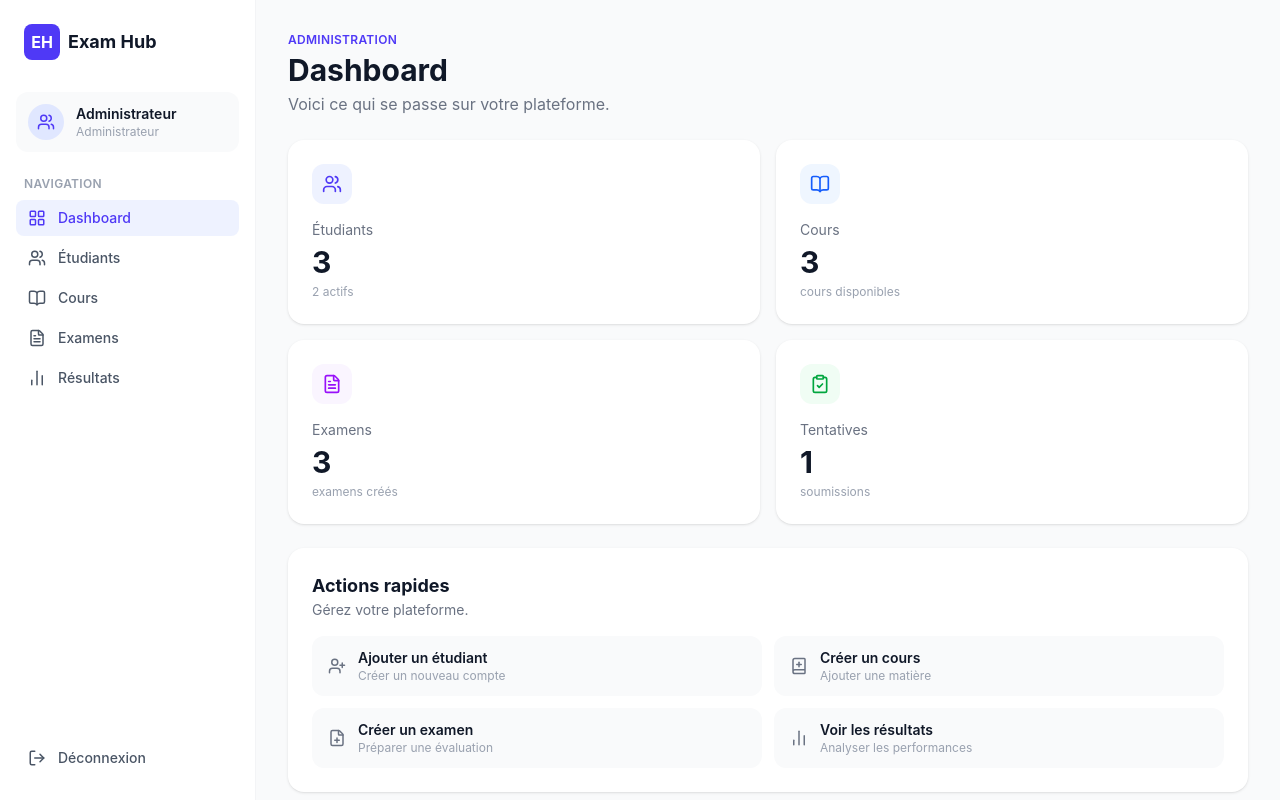
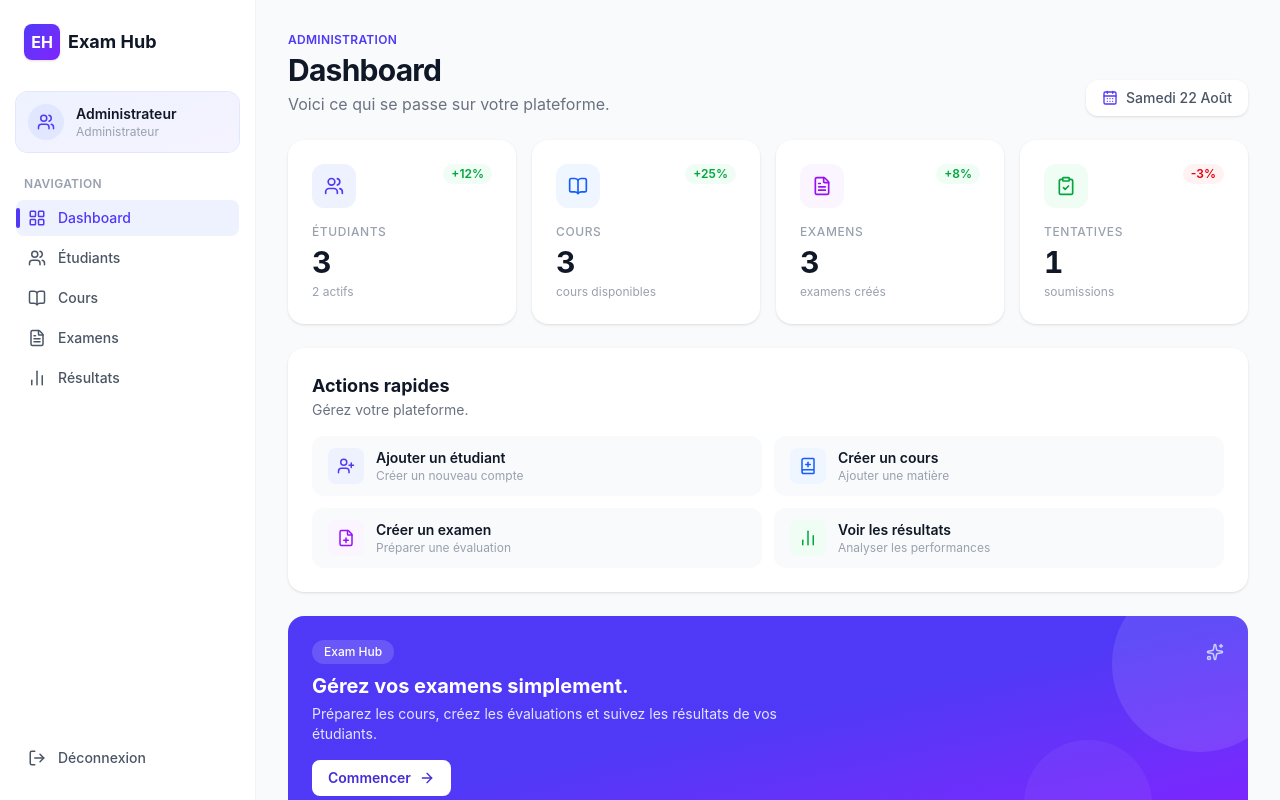
Before and after one commit to Anonymat-HS/Exam-Hub-frontend, a React (Vite) app: page /admin in a window 1280 px wide. Built offline with nearby package versions, Linux system fonts and the light colour scheme; no server answers.

Commit message:
feat(admin): polish dashboard visuals and sidebar styling

```diff
--- a/src/components/common/StatCard.jsx
+++ b/src/components/common/StatCard.jsx
@@ -1,9 +1,18 @@
-export function StatCard({ icon: Icon, iconBg, iconColor, label, value, sublabel }) {
+export function StatCard({ icon: Icon, iconBg, iconColor, label, value, sublabel, trend }) {
   return (
-    <div className="rounded-2xl bg-white p-6 shadow-sm">
-      <div className={`mb-4 flex h-10 w-10 items-center justify-center rounded-xl ${iconBg} ${iconColor}`}><Icon size={20} /></div>
-      <p className="text-sm text-gray-500">{label}</p>
-      <p className="mt-1 text-3xl font-bold text-gray-900">{value}</p>
+    <div className="rounded-2xl bg-white p-6 shadow-sm transition-all duration-200 hover:-translate-y-1 hover:shadow-md">
+      <div className="flex items-start justify-between">
+        <div className={`mb-4 flex h-11 w-11 items-center justify-center rounded-xl ${iconBg} ${iconColor}`}>
+          <Icon size={20} />
+        </div>
+        {trend && (
+          <span className={`rounded-full px-2 py-0.5 text-xs font-semibold ${trend.direction === 'up' ? 'bg-green-50 text-green-600' : 'bg-red-50 text-red-600'}`}>
+            {trend.value}
+          </span>
+        )}
+      </div>
+      <p className="text-xs font-medium uppercase tracking-wider text-gray-400">{label}</p>
+      <p className="mt-1 text-3xl font-bold tabular-nums tracking-tight text-gray-900">{value}</p>
       <p className="mt-1 text-xs text-gray-400">{sublabel}</p>
     </div>
   );
--- a/src/layouts/AdminLayout.jsx
+++ b/src/layouts/AdminLayout.jsx
@@ -17,10 +17,10 @@ export function AdminLayout() {
       <aside className="flex w-64 flex-col justify-between border-r border-gray-100 bg-white px-4 py-6">
         <div>
           <div className="mb-8 flex items-center gap-2 px-2">
-            <div className="flex h-9 w-9 items-center justify-center rounded-lg bg-indigo-600 font-bold text-white">EH</div>
+            <div className="flex h-9 w-9 items-center justify-center rounded-lg bg-gradient-to-br from-indigo-600 to-violet-600 font-bold text-white shadow-sm">EH</div>
             <span className="text-lg font-bold text-gray-900">Exam Hub</span>
           </div>
-          <div className="mb-6 flex items-center gap-3 rounded-xl bg-gray-50 px-3 py-3">
+          <div className="mb-6 flex items-center gap-3 rounded-xl bg-gradient-to-br from-indigo-50 to-violet-50 ring-1 ring-indigo-100 px-3 py-3">
             <div className="flex h-9 w-9 items-center justify-center rounded-full bg-indigo-100 text-indigo-600"><Users size={18} /></div>
             <div>
               <p className="text-sm font-semibold text-gray-900">Administrateur</p>
@@ -31,7 +31,7 @@ export function AdminLayout() {
           <nav className="flex flex-col gap-1">
             {NAV_ITEMS.map(({ to, label, icon: Icon, end }) => (
               <NavLink key={to} to={to} end={end}
-                className={({ isActive }) => `flex items-center gap-3 rounded-lg px-3 py-2 text-sm font-medium transition-colors ${isActive ? 'bg-indigo-50 text-indigo-600' : 'text-gray-600 hover:bg-gray-50'}`}>
+                className={({ isActive }) => `relative flex items-center gap-3 rounded-lg px-3 py-2 text-sm font-medium transition-colors before:absolute before:left-0 before:h-5 before:w-1 before:rounded-full before:bg-indigo-600 before:transition-opacity ${isActive ? 'bg-indigo-50 text-indigo-600 before:opacity-100' : 'text-gray-600 hover:bg-gray-50 before:opacity-0'}`}>
                 <Icon size={18} />{label}
               </NavLink>
             ))}
--- a/src/pages/admin/AdminDashboardPage.jsx
+++ b/src/pages/admin/AdminDashboardPage.jsx
@@ -1,50 +1,79 @@
 import { Link } from 'react-router-dom';
-import { Users, BookOpen, FileText, ClipboardCheck, UserPlus, BookPlus, FilePlus, BarChart2, Sparkles } from 'lucide-react';
+import { Users, BookOpen, FileText, ClipboardCheck, UserPlus, BookPlus, FilePlus, BarChart2, Sparkles, CalendarDays, ArrowRight } from 'lucide-react';
 import { StatCard } from '../../components/common/StatCard';
 
 const stats = { studentsTotal: 3, studentsActive: 2, coursesTotal: 3, examsTotal: 3, attemptsTotal: 1 }; // TODO: brancher l'API
 
+const STAT_CARDS = [
+  { icon: Users, iconBg: 'bg-indigo-50', iconColor: 'text-indigo-600', label: 'Étudiants', value: stats.studentsTotal, sublabel: `${stats.studentsActive} actifs`, trend: { value: '+12%', direction: 'up' } },
+  { icon: BookOpen, iconBg: 'bg-blue-50', iconColor: 'text-blue-600', label: 'Cours', value: stats.coursesTotal, sublabel: 'cours disponibles', trend: { value: '+25%', direction: 'up' } },
+  { icon: FileText, iconBg: 'bg-purple-50', iconColor: 'text-purple-600', label: 'Examens', value: stats.examsTotal, sublabel: 'examens créés', trend: { value: '+8%', direction: 'up' } },
+  { icon: ClipboardCheck, iconBg: 'bg-green-50', iconColor: 'text-green-600', label: 'Tentatives', value: stats.attemptsTotal, sublabel: 'soumissions', trend: { value: '-3%', direction: 'down' } },
+];
+
 const QUICK_ACTIONS = [
-  { to: '/admin/students', icon: UserPlus, title: 'Ajouter un étudiant', desc: 'Créer un nouveau compte' },
-  { to: '/admin/courses', icon: BookPlus, title: 'Créer un cours', desc: 'Ajouter une matière' },
-  { to: '/admin/exams', icon: FilePlus, title: 'Créer un examen', desc: 'Préparer une évaluation' },
-  { to: '/admin/results', icon: BarChart2, title: 'Voir les résultats', desc: 'Analyser les performances' },
+  { to: '/admin/students', icon: UserPlus, iconBg: 'bg-indigo-50', iconColor: 'text-indigo-600', title: 'Ajouter un étudiant', desc: 'Créer un nouveau compte' },
+  { to: '/admin/courses', icon: BookPlus, iconBg: 'bg-blue-50', iconColor: 'text-blue-600', title: 'Créer un cours', desc: 'Ajouter une matière' },
+  { to: '/admin/exams', icon: FilePlus, iconBg: 'bg-purple-50', iconColor: 'text-purple-600', title: 'Créer un examen', desc: 'Préparer une évaluation' },
+  { to: '/admin/results', icon: BarChart2, iconBg: 'bg-green-50', iconColor: 'text-green-600', title: 'Voir les résultats', desc: 'Analyser les performances' },
 ];
 
 export function AdminDashboardPage() {
+  const today = new Intl.DateTimeFormat('fr-FR', { weekday: 'long', day: 'numeric', month: 'long' }).format(new Date());
+
   return (
     <div>
-      <p className="mb-1 text-xs font-semibold uppercase tracking-wide text-indigo-600">Administration</p>
-      <h1 className="text-3xl font-bold text-gray-900">Dashboard</h1>
-      <p className="mt-1 text-gray-500">Voici ce qui se passe sur votre plateforme.</p>
+      <div className="flex flex-wrap items-end justify-between gap-4">
+        <div>
+          <p className="mb-1 text-xs font-semibold uppercase tracking-wide text-indigo-600">Administration</p>
+          <h1 className="text-3xl font-bold tracking-tight text-gray-900">Dashboard</h1>
+          <p className="mt-1 text-gray-500">Voici ce qui se passe sur votre plateforme.</p>
+        </div>
+        <div className="flex items-center gap-2 rounded-xl bg-white px-4 py-2 shadow-sm">
+          <CalendarDays size={16} className="text-indigo-600" />
+          <span className="text-sm font-medium capitalize text-gray-600">{today}</span>
+        </div>
+      </div>
 
-      <div className="mt-6 grid grid-cols-1 gap-4 sm:grid-cols-2">
-        <StatCard icon={Users} iconBg="bg-indigo-50" iconColor="text-indigo-600" label="Étudiants" value={stats.studentsTotal} sublabel={`${stats.studentsActive} actifs`} />
-        <StatCard icon={BookOpen} iconBg="bg-blue-50" iconColor="text-blue-600" label="Cours" value={stats.coursesTotal} sublabel="cours disponibles" />
-        <StatCard icon={FileText} iconBg="bg-purple-50" iconColor="text-purple-600" label="Examens" value={stats.examsTotal} sublabel="examens créés" />
-        <StatCard icon={ClipboardCheck} iconBg="bg-green-50" iconColor="text-green-600" label="Tentatives" value={stats.attemptsTotal} sublabel="soumissions" />
+      <div className="mt-6 grid grid-cols-1 gap-4 sm:grid-cols-2 xl:grid-cols-4">
+        {STAT_CARDS.map(({ icon, ...card }) => (
+          <StatCard key={card.label} icon={icon} {...card} />
+        ))}
       </div>
 
       <div className="mt-6 rounded-2xl bg-white p-6 shadow-sm">
         <h2 className="text-lg font-bold text-gray-900">Actions rapides</h2>
         <p className="mb-4 text-sm text-gray-500">Gérez votre plateforme.</p>
         <div className="grid grid-cols-1 gap-3 sm:grid-cols-2">
-          {QUICK_ACTIONS.map(({ to, icon: Icon, title, desc }) => (
-            <Link key={title} to={to} className="flex items-center gap-3 rounded-xl bg-gray-50 px-4 py-3 transition-colors hover:bg-gray-100">
-              <Icon size={18} className="text-gray-500" />
-              <div><p className="text-sm font-semibold text-gray-900">{title}</p><p className="text-xs text-gray-400">{desc}</p></div>
+          {QUICK_ACTIONS.map(({ to, icon: Icon, iconBg, iconColor, title, desc }) => (
+            <Link key={title} to={to} className="group flex items-center gap-3 rounded-xl bg-gray-50 px-4 py-3 ring-1 ring-transparent transition-all duration-200 hover:bg-white hover:shadow-sm hover:ring-indigo-200">
+              <span className={`flex h-9 w-9 shrink-0 items-center justify-center rounded-lg ${iconBg} ${iconColor}`}>
+                <Icon size={18} />
+              </span>
+              <div className="flex-1">
+                <p className="text-sm font-semibold text-gray-900 transition-colors group-hover:text-indigo-700">{title}</p>
+                <p className="text-xs text-gray-400">{desc}</p>
+              </div>
+              <ArrowRight size={16} className="text-indigo-500 opacity-0 transition-all duration-200 group-hover:translate-x-0.5 group-hover:opacity-100" />
             </Link>
           ))}
         </div>
       </div>
 
-      <div className="mt-6 rounded-2xl bg-indigo-600 p-6 text-white">
-        <div className="mb-2 flex items-center justify-between">
-          <span className="text-xs font-medium text-indigo-200">Exam Hub</span>
-          <Sparkles size={18} className="text-indigo-200" />
+      <div className="relative mt-6 overflow-hidden rounded-2xl bg-gradient-to-br from-indigo-600 via-indigo-600 to-violet-600 p-6 text-white">
+        <div className="absolute -right-10 -top-10 h-44 w-44 rounded-full bg-white/10" />
+        <div className="absolute -bottom-12 right-24 h-32 w-32 rounded-full bg-white/5" />
+        <div className="relative">
+          <div className="mb-2 flex items-center justify-between">
+            <span className="rounded-full bg-white/15 px-3 py-1 text-xs font-medium">Exam Hub</span>
+            <Sparkles size={18} className="text-indigo-200" />
+          </div>
+          <h3 className="text-xl font-bold">Gérez vos examens simplement.</h3>
+          <p className="mt-1 max-w-lg text-sm text-indigo-100">Préparez les cours, créez les évaluations et suivez les résultats de vos étudiants.</p>
+          <Link to="/admin/exams" className="mt-4 inline-flex items-center gap-2 rounded-lg bg-white px-4 py-2 text-sm font-semibold text-indigo-700 transition-colors hover:bg-indigo-50">
+            Commencer <ArrowRight size={16} />
+          </Link>
         </div>
-        <h3 className="text-xl font-bold">Gérez vos examens simplement.</h3>
-        <p className="mt-1 text-sm text-indigo-100">Préparez les cours, créez les évaluations et suivez les résultats de vos étudiants.</p>
       </div>
     </div>
   );
```
